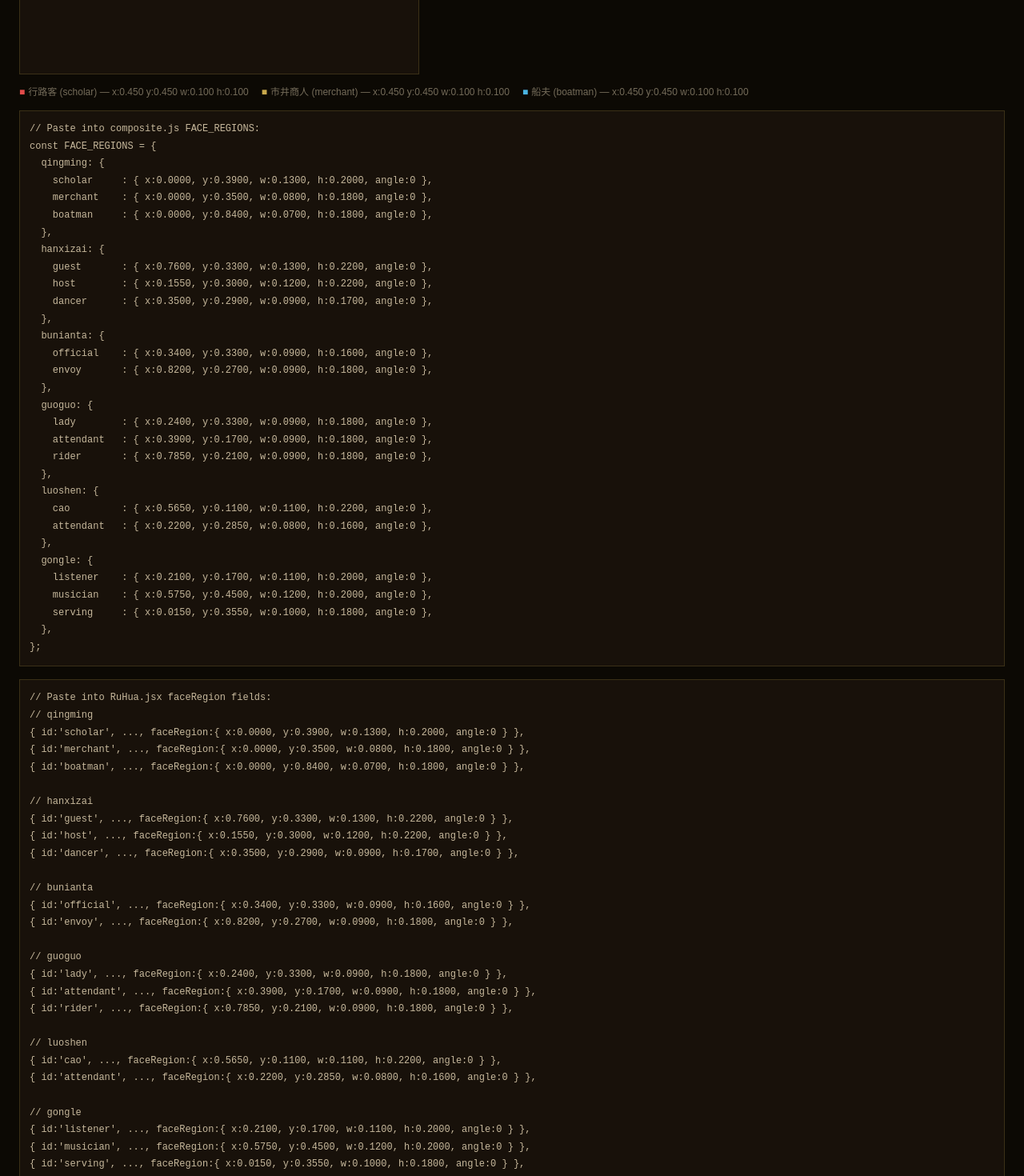
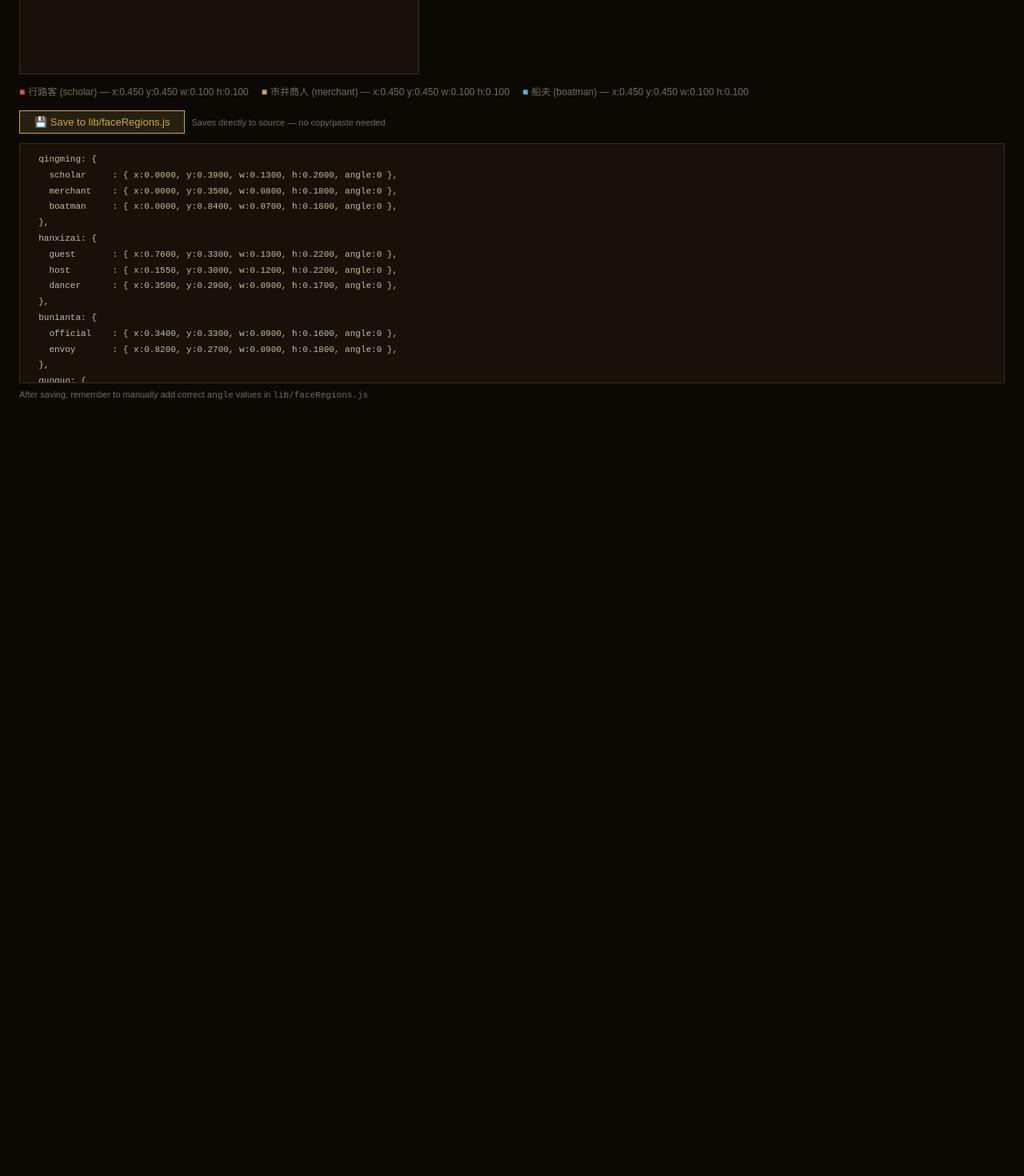
Before and after one commit to wenxuanemma/ruhua, a Next.js app: page /calibrate in a window 1280 px wide. Shown: the part 340-1810 px from the top of the page at 80% size. After the commit the page ends 864 px from the top, so only its background shows below. Built offline with nearby package versions, Linux system fonts and the light colour scheme; no server answers.

Commit message:
calibrate tool: save directly to lib/faceRegions.js via API

```diff
--- /dev/null
+++ b/pages/api/save-face-regions.js
@@ -0,0 +1,28 @@
+// pages/api/save-face-regions.js
+// Saves updated FACE_REGIONS to lib/faceRegions.js
+import fs from 'fs';
+import path from 'path';
+
+export default function handler(req, res) {
+  if (req.method !== 'POST') return res.status(405).end();
+
+  const { regions } = req.body;
+  if (!regions) return res.status(400).json({ error: 'regions required' });
+
+  const filePath = path.join(process.cwd(), 'lib/faceRegions.js');
+
+  // Build file content
+  const lines = ['// lib/faceRegions.js', '// Single source of truth for face region coordinates.', '// Updated by calibrate tool at ' + new Date().toISOString(), '', 'export const FACE_REGIONS = {'];
+
+  for (const [paintingId, figures] of Object.entries(regions)) {
+    lines.push(`  ${paintingId}: {`);
+    for (const [figId, v] of Object.entries(figures)) {
+      lines.push(`    ${figId.padEnd(12)}: { x:${v.x.toFixed(4)}, y:${v.y.toFixed(4)}, w:${v.w.toFixed(4)}, h:${v.h.toFixed(4)}, angle:${v.angle ?? 0} },`);
+    }
+    lines.push(`  },`);
+  }
+  lines.push('};', '');
+
+  fs.writeFileSync(filePath, lines.join('\n'), 'utf8');
+  res.status(200).json({ ok: true });
+}
--- a/pages/calibrate.jsx
+++ b/pages/calibrate.jsx
@@ -282,31 +282,43 @@ export default function Calibrate() {
       </div>
 
       {/* Output */}
-      <div style={{background:'#18110a',border:'1px solid rgba(201,168,76,0.2)',
-                   padding:12,fontSize:12,fontFamily:'monospace',
-                   color:'rgba(242,226,192,0.8)',whiteSpace:'pre',overflowX:'auto',
-                   lineHeight:1.8}}>
-        {'// Paste into composite.js FACE_REGIONS:\nconst FACE_REGIONS = {\n' + allOutput + '\n};'}
+      <div style={{marginTop:16,display:'flex',gap:8,alignItems:'center'}}>
+        <button onClick={async () => {
+          // Build full regions object from current vals
+          const regions = {};
+          for (const p of PAINTINGS) {
+            regions[p.id] = {};
+            for (const f of p.figures) {
+              const key = `${p.id}_${f.id}`;
+              const v = vals[key];
+              if (v) regions[p.id][f.id] = { x:v.x, y:v.y, w:v.w, h:v.h, angle:v.angle??0 };
+            }
+          }
+          const res = await fetch('/api/save-face-regions', {
+            method:'POST', headers:{'Content-Type':'application/json'},
+            body: JSON.stringify({ regions }),
+          });
+          if (res.ok) alert('✅ Saved to lib/faceRegions.js — restart dev server to reload');
+          else alert('❌ Save failed');
+        }} style={{padding:'6px 18px',background:'rgba(201,168,76,0.15)',
+                   border:`1px solid ${C.gold}`,color:C.gold,cursor:'pointer',fontSize:13}}>
+          💾 Save to lib/faceRegions.js
+        </button>
+        <span style={{fontSize:11,color:C.dim}}>
+          Saves directly to source — no copy/paste needed
+        </span>
       </div>
 
-      <div style={{marginTop:16,background:'#18110a',border:'1px solid rgba(201,168,76,0.2)',
-                   padding:12,fontSize:12,fontFamily:'monospace',
+      {/* Preview output */}
+      <div style={{marginTop:12,background:'#18110a',border:`1px solid rgba(201,168,76,0.2)`,
+                   padding:10,fontSize:11,fontFamily:'monospace',
                    color:'rgba(242,226,192,0.8)',whiteSpace:'pre',overflowX:'auto',
-                   lineHeight:1.8}}>
-        {'// Paste into RuHua.jsx faceRegion fields:\n' +
-          PAINTINGS.map(p => {
-            return `// ${p.id}\n` + p.figures.map(f => {
-              const key = `${p.id}_${f.id}`;
-              const v = vals[key];
-              if (!v) return `// ${f.id}: loading...`;
-              return `{ id:'${f.id}', ..., faceRegion:{ x:${v.x.toFixed(4)}, y:${v.y.toFixed(4)}, w:${v.w.toFixed(4)}, h:${v.h.toFixed(4)}, angle:0 } },`;
-            }).join('\n');
-          }).join('\n\n')
-        }
+                   lineHeight:1.8,maxHeight:300,overflowY:'auto'}}>
+        {allOutput}
       </div>
 
       <div style={{marginTop:8,fontSize:11,color:C.dim}}>
-        Copy each block above into <code>pages/api/composite.js</code> and <code>RuHua.jsx</code> → git push → done
+        After saving, remember to manually add correct <code>angle</code> values in <code>lib/faceRegions.js</code>
       </div>
     </div>
   );
```
